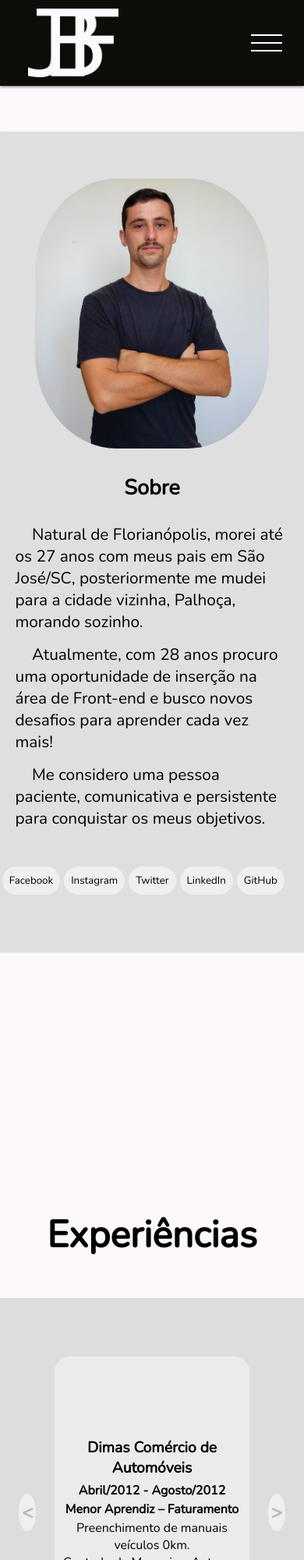
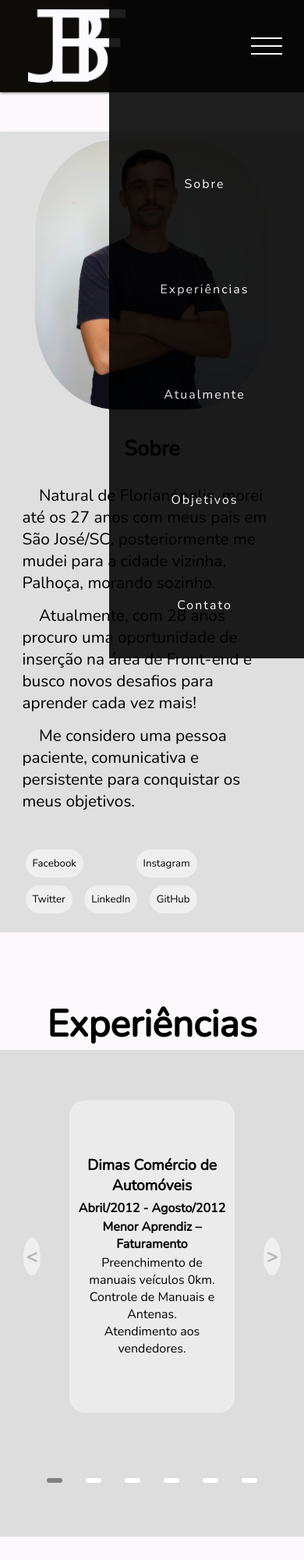
Before and after one commit to EduardoBassetto/projeto-curriculo, a plain HTML site: page index.html in a window 390 px wide. Shown: the top 2000 px of the page at 78% size. Drawn offline with nearby package versions, Linux system fonts and the light colour scheme; a web font is replaced by a local one.

Commit message:
adição navBarMobile, alteracao altura sections, melhora responsividade

```diff
--- a/assets/JS/script.js
+++ b/assets/JS/script.js
@@ -20,7 +20,7 @@ function funcoes_scroll() {
     } if (scroll > 2070) {
         atualmenteAlura.style.transform = "scale(1)";
     }if (scroll > 1780 && largura > 1140){
-        dataTitulo.style.transform = "translateY(120px)";
+        dataTitulo.style.transform = "translateY(100px)";
     } else {
         dataTitulo.style.transform = "translateY(0px)";
     }
--- a/assets/css/style.css
+++ b/assets/css/style.css
@@ -22,8 +22,8 @@ body {
 .section-header {
 	position: fixed;
 	width: 100%;
-	height: 110px;
-	padding: 0px 6px 0px 6px;
+	height: 14vh;
+	padding: 0px 6px;
 	background: #080704;
 	box-shadow: 0px 0px 4px #000000;
 	z-index: 99;
@@ -37,7 +37,7 @@ body {
 .section-header-short {
 	position: fixed;
 	width: 100%;
-	height: 50px;
+	height: 8vh;
 	background: #080704;
 	box-shadow: 0px 0px 4px #000000;
 	z-index: 99;
@@ -111,25 +111,26 @@ body {
 /* ############################################################### INICIO  PERFIL ############################################################### */
 
 .section-perfil {
-	position: relative;
     width: 100%;
-	padding: 60px 0px;
+	height: 75vh;
+	min-height: 420px;
     display: inline-flex;
     align-items: center;
     justify-content: space-evenly;
 	background: #dfdfdf;
 	box-shadow: 0px 0px 2px #dddddd;
-	margin: 20vh 0;
+	margin: 20vh 0 1vh 0;
+	padding: 50px;
 
 }
 .foto-perfil {
 	max-width: 460px;
-	width: 35%;
+	width: 29%;
 	min-width: 300px;
 	border-radius: 35%;
 }
 .sobre-perfil {
-	width: 39%;
+	width: 55%;
 	text-align: left;
 	font-size: 1.3em;
 }
@@ -166,32 +167,55 @@ body {
 
 
 .section-experiencia {
-	position: relative;
-	margin: 10em 0 15em 0;
+	margin: 9vh 0 0 0;
 	list-style: none;
+	height: 100vh;
+	min-height: 660px;
 }
 
 #tituloSection{
 	font-size: 3em;
 	text-align: center;
-	margin-bottom: 1em;
 	transition: .6s ease-in-out;
 }
 
 .backGround-display {
 	width: 100%;
+	height: 74%;
 	background-color: #dddddd;
 	display: flex;
-	justify-content: space-evenly;
+	flex-wrap: wrap;
+	padding: 30px;
+	justify-content: center;
+	align-content: space-around;
+}
+
+.grupo-box-info{
+	display: flex;
+	flex-direction: row;
+	width: 100%;
+	justify-content: space-between;
 	align-items: center;
-	height: 550px;
+}
+
+.display2{
+	display: flex;
+	box-shadow: inset 0px 0px 2px #f3f3f3;
+	background-color: #ecebeb;
+	width: 27%;
+	height: 400px;
+	border-radius: 20px;
+	transition: 0.6s;
+	justify-content: center;
+    align-items: center;
+	text-align: center;
 }
 
 .display1, .display3{
 	display: flex;
 	box-shadow: inset 0px 0px 2px #f3f3f3;
 	background-color: #ecebeb;
-	width: 20%;
+	width: 22%;
 	height: 350px;
 	padding: 20px;
 	border-radius: 20px;
@@ -200,18 +224,7 @@ body {
     align-items: center;
 	text-align: center;
 }
-.display2{
-	display: flex;
-	box-shadow: inset 0px 0px 2px #f3f3f3;
-	background-color: #ecebeb;
-	width: 24%;
-	height: 400px;
-	border-radius: 20px;
-	transition: 0.6s;
-	justify-content: center;
-    align-items: center;
-	text-align: center;
-}
+
 
 #display1:hover, .display3:hover{
 	width: 22%;
@@ -262,14 +275,13 @@ body {
 }
 
 
-.grupo-box-experiencia{
-	display: none;
-}
 
 .grupo-box-navegation{
-	position: absolute;
-	display: inline-flex;
-	bottom: 20px;
+	position:inherit;
+	display: flex;
+	flex-direction: row;
+	height:fit-content;
+	margin-top: 10px;
 }
 
 .box{
@@ -279,7 +291,9 @@ body {
 	border-radius: 40px;
 	margin: 4px 25px;
 }
-
+.grupo-box-experiencia{
+	display: none;
+}
 .grupoAnimacao{
 	display: none;
 }
@@ -328,10 +342,12 @@ top: 5em;
 /* ############################################################### INICIO  OBJETIVOS ############################################################### */
 
 .section-objetivos{
-	position: relative;
-	width: 100%;
-	margin: 20vh 0 20vh 0;
-
+	display: flex;
+	flex-direction: column;
+	height: 80vh;
+	min-height:450px;
+	align-items: center;
+	justify-content: center;
 }
 #objetivos{
 	position: relative;
@@ -346,20 +362,15 @@ top: 5em;
 /* ############################################################### INICIO  CONTATO ############################################################### */
 
 .section-contato{
-	position: relative;
-	width: 100%;
 	background-color: rgb(211, 211, 211);
-	padding: 2em 0;
+	padding: 4em 0;
 	display: flex;
+	flex-direction: column;
 	justify-content: center;
 	align-items: center;
-	flex-direction: column;
 	text-align: center;
 }
 
-.section-contato #tituloSection {
-	margin: 3em 0 0em 0;
-}
 
 .navContato a{
 	margin: 20px;
@@ -412,20 +423,24 @@ top: 5em;
 		top: 0;
 		right: 0;
 		width: 40vw;
+		min-width: 250px;
 		height: 100vh;
 		background: black;
 		flex-direction: column;
 		align-items: center;
 		justify-content: space-around;
 		padding-top: 20vh;
+		transition: 0.8s ease-in-out;
+		opacity: 0.9;
+	}
+
+	.nav-list li {
+		opacity: 1;
+	}
+
+	.active{
 		transform: translateX(100%);
-		transition: 0.8s ease-in-out;
-
-	}
-	.active{
-		transform: translateX(0%);
 		min-width: 200px;
-
 	}
 
 	.mobile-menu{
@@ -436,7 +451,8 @@ top: 5em;
 	}
 
 	.section-perfil{
-		flex-direction: column;
+		flex-wrap: wrap;
+		height: auto;
 	}
 	.foto-perfil {
 		margin-bottom: 2em;
@@ -499,6 +515,13 @@ top: 5em;
 		border-radius: 40px;
 		margin: 4px 15px;
 	}
+
+	.display2{
+		width: 40%;
+		min-width: 300px;
+		padding: 10px;
+	}
+
 	.display2:hover{
 		font-size: 1.1em;
 	}
@@ -510,10 +533,13 @@ top: 5em;
 	}
 }
 
-@media (max-width: 420px) {
+@media (max-width: 470px) {
+	.section-perfil{
+		padding: 10px;
+	}
+
 	.navSocial{
-		position: relative;
-	right: 1em;
+
 	}
 
 	#display2 {
@@ -535,8 +561,12 @@ top: 5em;
 		font-size: 1em;
 	}
 }
+@media (max-width: 400px) {
 
-
+	.navSocial{
+		flex-wrap: wrap;
+	}
+}
 /*
 @media (max-height: 768px) {
 	.section-header {
--- a/index.html
+++ b/index.html
@@ -11,8 +11,8 @@
 	<script src="assets/js/mobile-navbar.js" defer></script>
 </head>
 
-<body id="sobre">
-
+<body>
+	<div id="sobre"></div>
 	<header>
 		<section class="section-header" data-header>
 				<img src="assets/img/text15130.png" alt="logo" id="logo">
@@ -26,15 +26,13 @@
 			</div>
 			<ul class="nav-list">
 				<li><a href="#sobre">Sobre</a></li>
-				<li><a href="#experiencias">Experiencias</a></li>
+				<li><a href="#experiencias">Experiências</a></li>
 				<li><a href="#atualmente">Atualmente</a></li>
 				<li><a href="#objetivos">Objetivos</a></li>
 				<li><a href="#contato">Contato</a></li>
 			</ul>
 		</section>
 	</header>
-
-	<div id="caixa-experiencia"></div>
 
 	<main>
 		<section class="section-perfil" data-section>
@@ -71,14 +69,13 @@
 			<h4 id="tituloSection">Experiências</h4>
 
 			<div class="backGround-display">
-				<button class="left" data-left>&#60;</button>
-				<nav class="display1" id="display1">
-
-
-				</nav>
-				<nav class="display2" id="display2"></nav>
-				<nav class="display3" id="display3"></nav>
-				<button class="right" data-right>&#62;</button>
+				<div class="grupo-box-info">
+					<button class="left" data-left>&#60;</button>
+					<nav class="display1" id="display1"></nav>
+					<nav class="display2" id="display2"></nav>
+					<nav class="display3" id="display3"></nav>
+					<button class="right" data-right>&#62;</button>
+				</div>
 
 				<div class="grupo-box-navegation">
 					<div class="box"></div>
@@ -203,8 +200,10 @@
 
 		<section class="section-objetivos">
 			<h4 id="tituloSection">Objetivos</h4>
-			<p class="textoObjetivos">Conseguir uma oportunidade para me dedicar integralmente à programação, aprendendo e agregando conhecimento em cada desafio.</p>
-			<p class="textoObjetivos">Constante estudo sobre a linguagem solicitada e desenvolvimento contínuo das Soft-Skills fazendo cursos e capacitações. </p>
+			<p class="textoObjetivos">&nbsp;&nbsp;&nbsp;Conseguir uma oportunidade para me dedicar integralmente à programação, aprendendo e agregando conhecimento em cada desafio.<br>	<br>
+									&nbsp;&nbsp;&nbsp;Constante estudo sobre a linguagem solicitada e desenvolvimento contínuo das Soft-Skills fazendo cursos e capacitações.
+			</p>
+
 		</section>
 
 		<div id="contato"></div>
```
Also changed, not shown: 1 other file.
